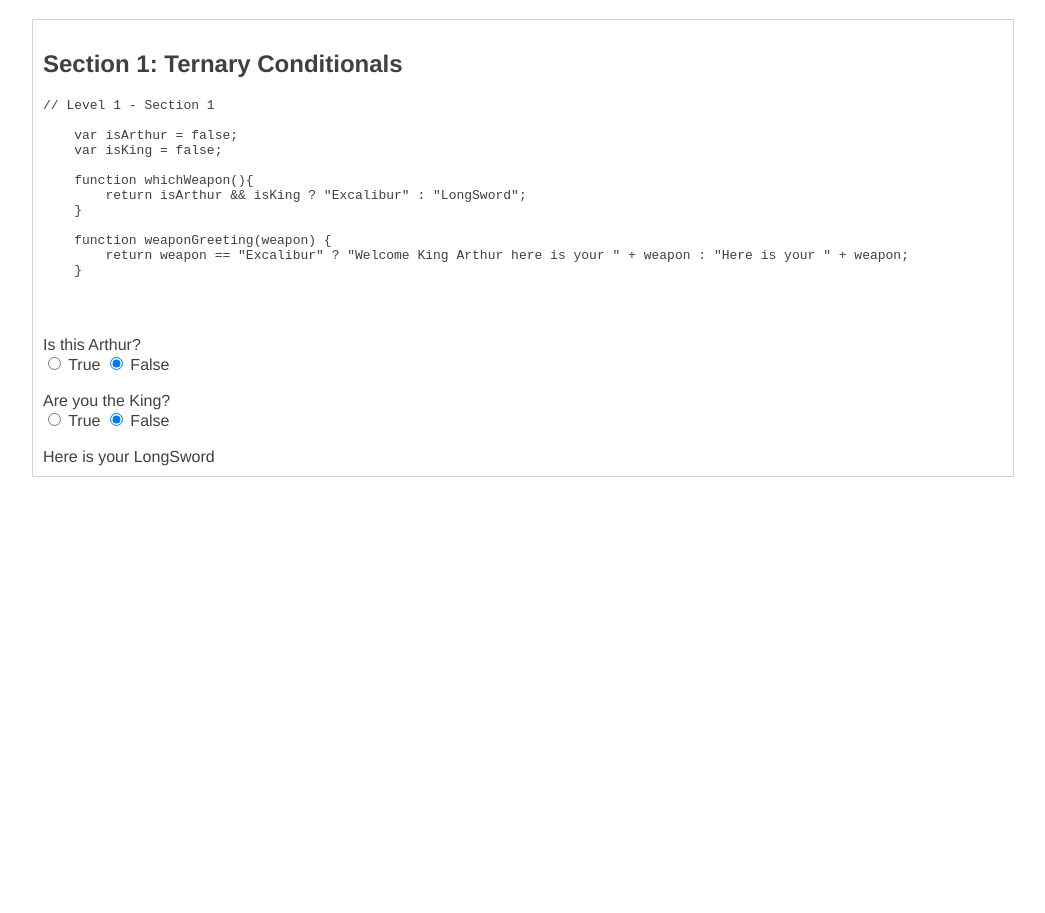
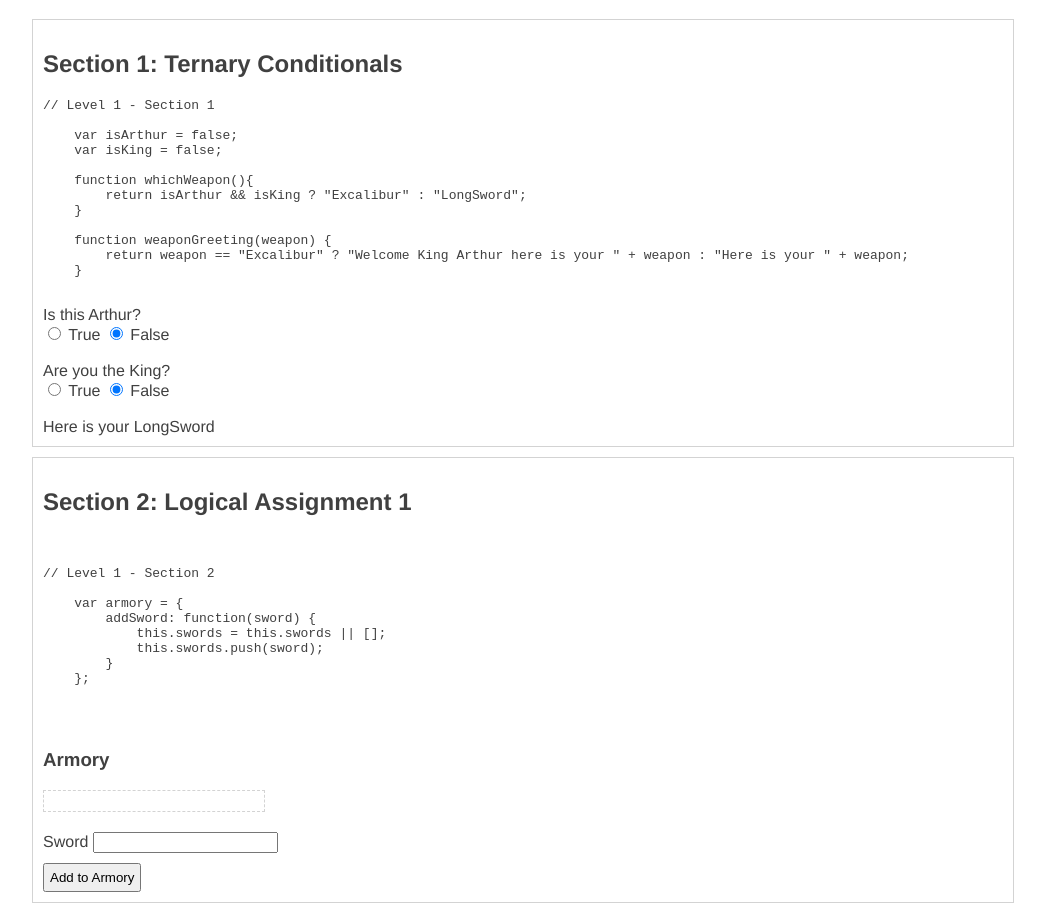
Before and after one commit to magnusandreasson/CodeSchool, a plain HTML site: page js_best_practices/index.html in a window 1280 px wide. Shown: the part 124-1037 px from the top of the page, without its empty margins (117-1162 px from the left). Before the commit the page ends 800 px from the top, so only its background shows below. Drawn offline with nearby package versions, Linux system fonts and the light colour scheme.

Commit message:
Finish level 1 section 2

```diff
--- a/js_best_practices/app.css
+++ b/js_best_practices/app.css
@@ -19,3 +19,15 @@ html, body {
 .name-input{
     margin-bottom: 10px;
 }
+
+.submit{
+    margin-top: 10px;
+    padding:5px;
+}
+
+#armory {
+    padding: 10px;
+    margin-bottom: 20px;
+    border: 1px dashed lightgrey;
+    max-width: 200px;
+}
--- a/js_best_practices/app.js
+++ b/js_best_practices/app.js
@@ -10,6 +10,17 @@
     function weaponGreeting(weapon) {
         return weapon == "Excalibur" ? "Welcome King Arthur here is your " + weapon : "Here is your " + weapon;
     }
+
+//##
+
+// Level 1 - Section 2
+
+    var armory = {
+        addSword: function(sword) {
+            this.swords = this.swords || [];
+            this.swords.push(sword);
+        }
+    };
 
 
 
@@ -31,6 +42,21 @@ $(document).ready(function(){
         console.log(isKing);
     });
 
+    // Run Level 1: Section 2
+    $("#armory").html(armory.swords);
+
+    $("#addToArmory").click(function() {
+        armory.addSword($("#sword").val() + "<br />");
+        $("#armory").html(armory.swords);
+    });
+
+    $("#sword").keydown(function (e){
+        if(e.keyCode == 13){
+            armory.addSword($("#sword").val() + "<br />");
+            $("#armory").html(armory.swords);
+        }
+    });
+
     // Print the Sections of JavaScript using //## as a delimiter
     $.ajax({
         url : "app.js",
--- a/js_best_practices/index.html
+++ b/js_best_practices/index.html
@@ -29,6 +29,21 @@
     </div>
 
 
+    <div class="section">
+        <h2>Section 2: Logical Assignment 1</h2>
+        <pre class="section1"></pre>
+        <h3>Armory</h3>
+        <div id="armory">
+
+        </div>
+
+        <label for="sword">Sword</label>
+        <input type="text" id="sword" /><br />
+
+
+        <button class="submit" id="addToArmory">Add to Armory</button>
+    </div>
+
 
 
 
```
